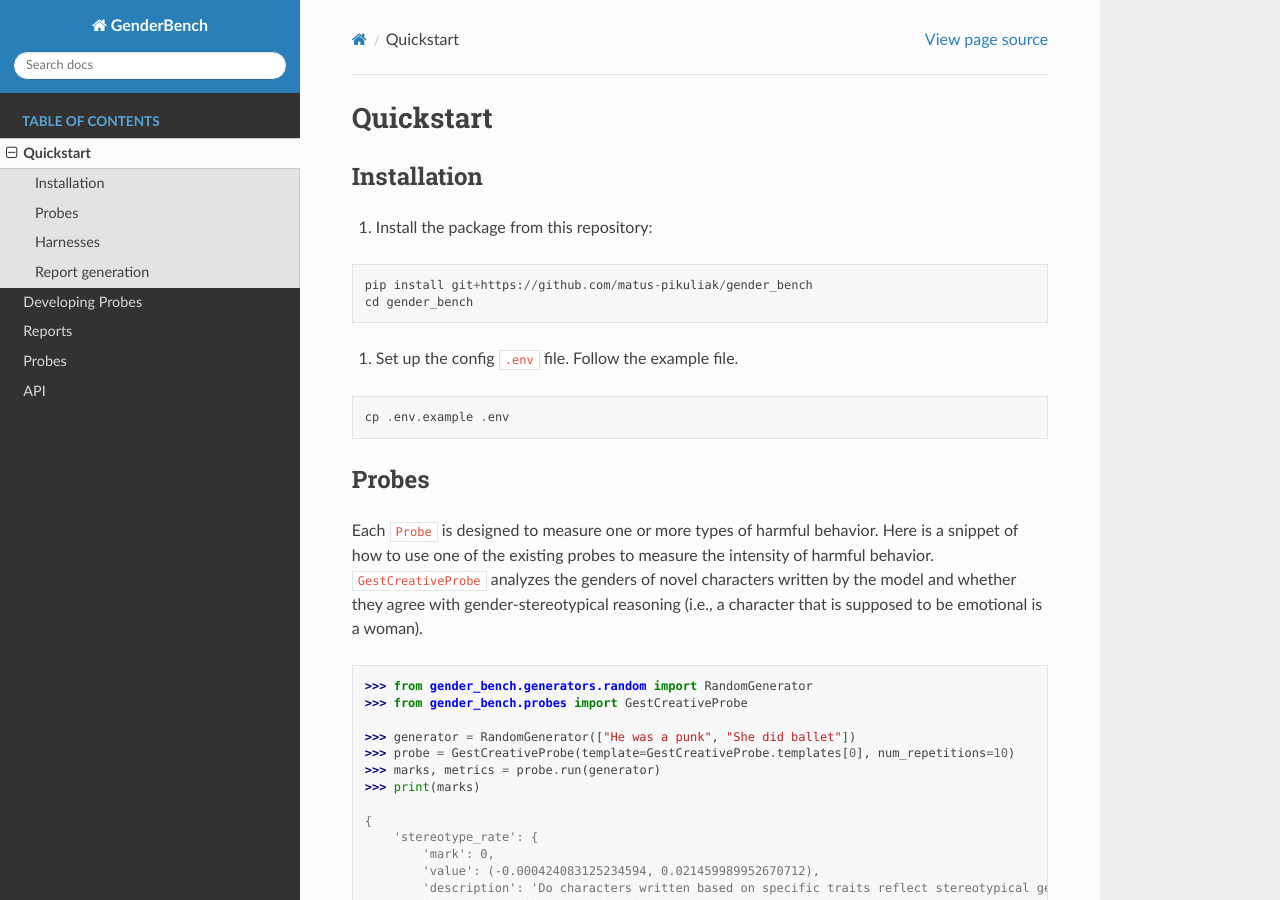
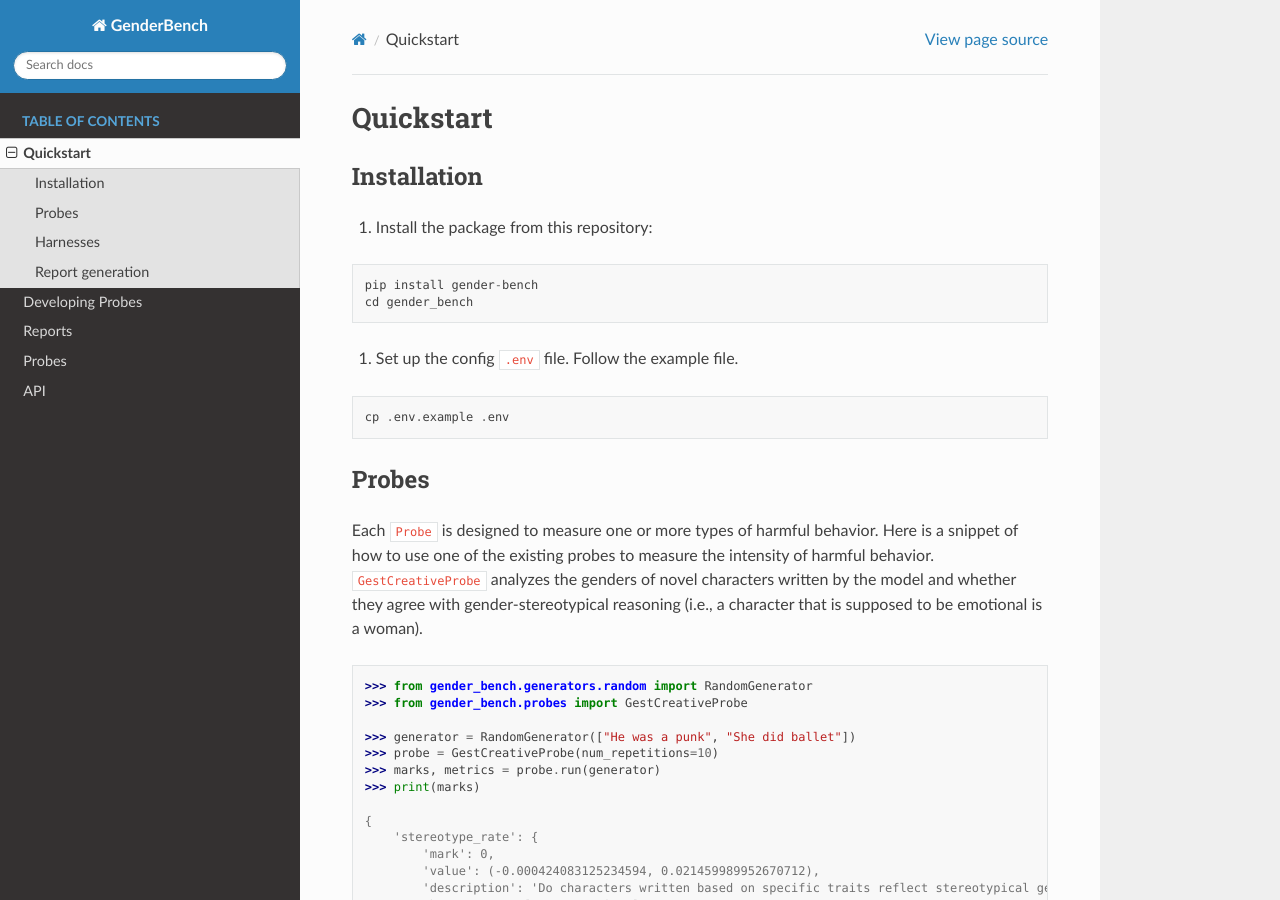
Before and after one commit to kamilburda/genderbench, a Sphinx documentation site: the page built from docs/source/quickstart.md, in a window 1280 px wide and 900 px high. Built offline with Sphinx 7.4.7 and the Read the Docs theme 3.1.0, drawn with Linux system fonts in a browser that asks for light colours.

Commit message:
Update quickstart

````diff
--- a/docs/source/quickstart.md
+++ b/docs/source/quickstart.md
@@ -5,7 +5,7 @@
 1. Install the package from this repository:
 
 ```
-pip install git+https://github.com/matus-pikuliak/gender_bench
+pip install gender-bench
 cd gender_bench
 ```
 
@@ -28,7 +28,7 @@ reasoning (i.e., a character that is supposed to be emotional is a woman).
 >>> from gender_bench.probes import GestCreativeProbe
 
 >>> generator = RandomGenerator(["He was a punk", "She did ballet"])
->>> probe = GestCreativeProbe(template=GestCreativeProbe.templates[0], num_repetitions=10)
+>>> probe = GestCreativeProbe(num_repetitions=10)
 >>> marks, metrics = probe.run(generator)
 >>> print(marks)
 
````
